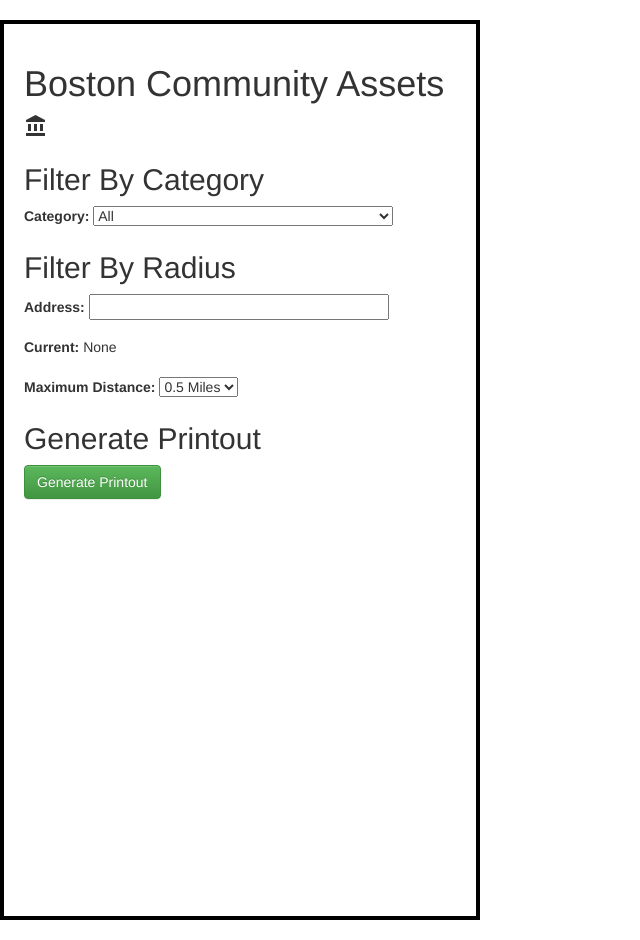
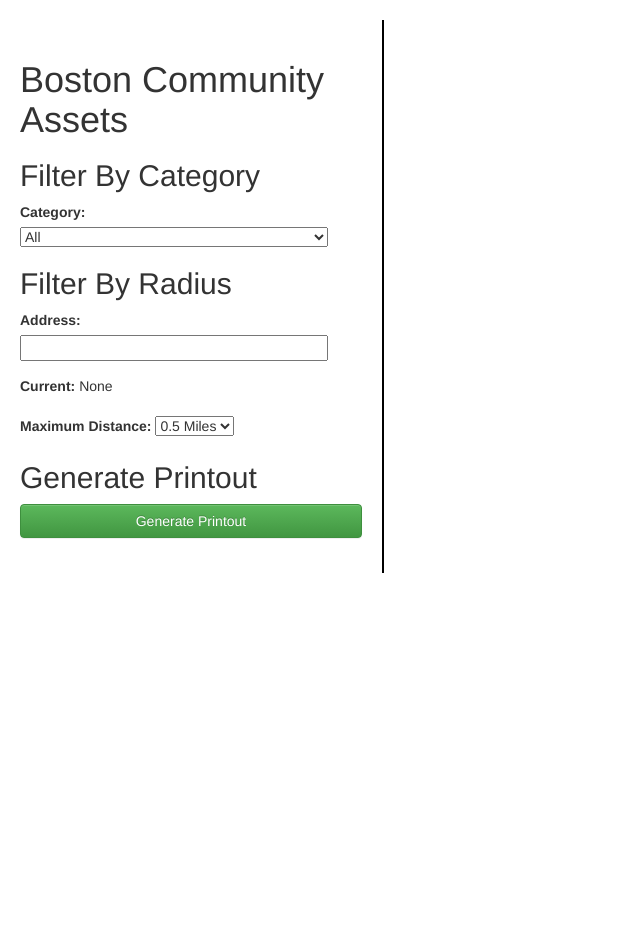
Before and after one commit to RobertCorey/bps-assets, a PHP site: page / in a window 1280 px wide. Shown: the whole page, without its empty margins (0-640 px from the left). Run offline with PHP 8.4, Linux system fonts and the light colour scheme; style sheets or scripts are compiled from the project's sources; some libraries are stand-ins or nearby versions.

Commit message:
make sidebar not garbage

```diff
--- a/app/index.html
+++ b/app/index.html
@@ -38,8 +38,6 @@
   <div>
     <div id="side-bar">
       <h1>Boston Community Assets</h1>
-      <i class="material-icons">account_balance</i>
-      <i class="material-icons">&#xEB41;</i>
       <div id="category-filter">
         <div class="form-group">
           <h2>Filter By Category</h2>
--- a/app/styles/main.scss
+++ b/app/styles/main.scss
@@ -15,13 +15,14 @@
 }
 
 #side-bar {
-  width: 480px;
-  height: 900px;
+  width: 30%;
+  min-width: 200px;
+  height: auto;
   z-index: 1;
   position: absolute;
-  border: 4px solid black;
   background: white;
   padding: 20px;
+  border-right: 2px solid black;
 }
 
 .section {
@@ -30,16 +31,13 @@
 }
 
 .side-bar-input {
-  width: 300px;
+  width: 90%;
 }
 
 #clear-address {
   display: none;
 }
 
-svg {
-  background-color: white;
+#printout-button {
+  width: 100%;
 }
-img[src="images/icons/spa.svg"] {
-   background-color: white;
-}
```
